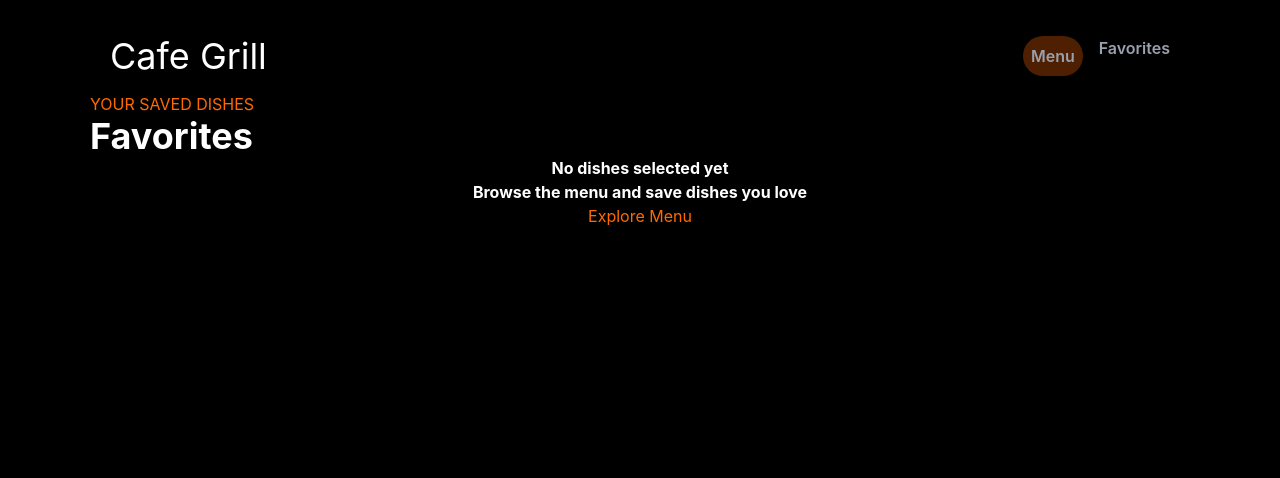
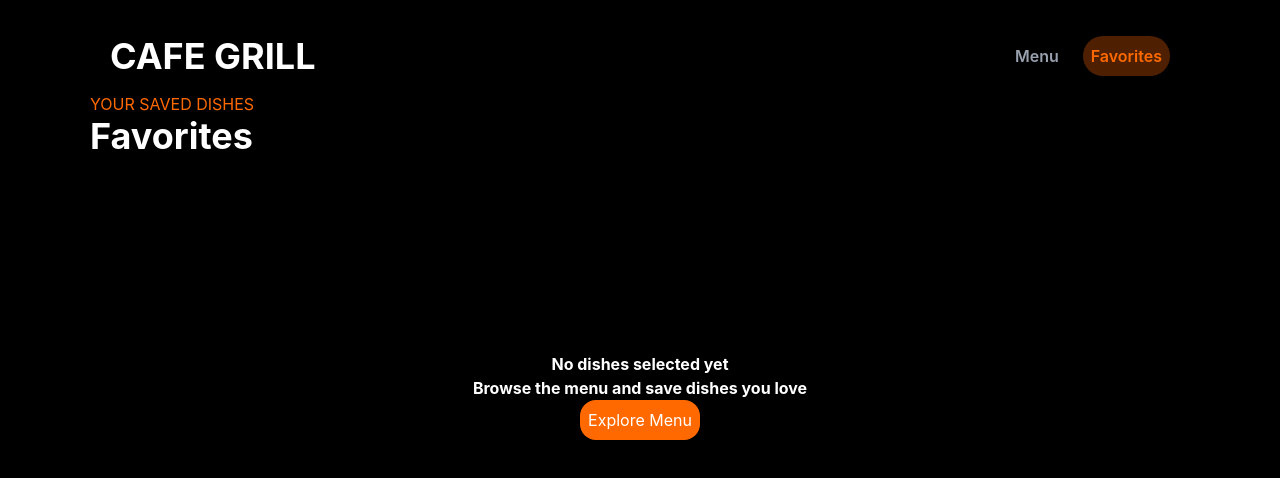
Before and after one commit to Muhammad-Umar60/Vue-Week3, a Vue app in the folder Food-Odering-App/: page /favorites in a window 1280 px wide. Shown: the top 478 px of the page. Built offline with nearby package versions, Linux system fonts and the light colour scheme.

Commit message:
do image optimization and other changes

```diff
--- a/Food-Odering-App/src/assets/main.css
+++ b/Food-Odering-App/src/assets/main.css
@@ -1,6 +1,19 @@
-@import "tailwindcss";
+@import 'tailwindcss';
 
-body{
-    padding:20px 90px ;
-    background: black;
+body {
+  padding: 20px 90px;
+  background: black;
 }
+
+@theme {
+  --animate-shimmer: shimmer 1.4s infinite;
+
+  @keyframes shimmer {
+    0% {
+      background-position: -400px 0;
+    }
+    100% {
+      background-position: 400px 0;
+    }
+  }
+}
--- a/Food-Odering-App/src/components/AppNavbar.vue
+++ b/Food-Odering-App/src/components/AppNavbar.vue
@@ -1,27 +1,41 @@
 <script setup>
 import { RouterLink } from 'vue-router'
 
-import { useFavoritesStore } from '@/stores/favorites';
-import { computed } from 'vue';
+import { useFavoritesStore } from '@/stores/favorites'
+import { computed } from 'vue'
 
 const favoritesStore = useFavoritesStore()
 
-const favCount = computed(()=>favoritesStore.items.length)
-
-
+const favCount = computed(() => favoritesStore.items.length)
 </script>
 
 <template>
   <nav class="p-4 flex bg-black items-center justify-between px-5">
-    <h1 class="text-4xl text-white">Cafe Grill</h1>
+    <h1 class="text-4xl text-white font-bold">
+      <RouterLink to="/"> CAFE GRILL </RouterLink>
+    </h1>
     <div>
-      <ul class="flex gap-4 text-gray-400 font-semibold">
-        <li class="cursor-pointer bg-orange-500/30 rounded-4xl p-2 hover:text-orange-500">
-          <RouterLink to="/"> Menu </RouterLink>
+      <ul class="flex gap-4 text-gray-400 font-semibold items-center">
+        <li>
+          <RouterLink
+            to="/"
+            class="cursor-pointer rounded-4xl p-2 hover:text-orange-500"
+            active-class="bg-orange-500/30 text-orange-500"
+            exact-active-class="bg-orange-500/30 text-orange-500"
+          >
+            Menu
+          </RouterLink>
         </li>
-        <li class="cursor-pointer hover:text-orange-500">
-          <RouterLink to="/favorites"> Favorites </RouterLink>
-          <span v-if="favCount>0">{{ favCount}}</span>
+
+        <li>
+          <RouterLink
+            to="/favorites"
+            class="cursor-pointer rounded-4xl p-2 hover:text-orange-500 flex items-center gap-1"
+            active-class="bg-orange-500/30 text-orange-500"
+          >
+            Favorites
+            <span v-if="favCount > 0">{{ favCount }}</span>
+          </RouterLink>
         </li>
       </ul>
     </div>
--- a/Food-Odering-App/src/components/ProductCard.vue
+++ b/Food-Odering-App/src/components/ProductCard.vue
@@ -1,9 +1,10 @@
 <script setup>
 import { RouterLink } from 'vue-router'
 import { useFavoritesStore } from '@/stores/favorites'
-import { computed } from 'vue'
+import { ref, computed } from 'vue'
 
 const favoritesStore = useFavoritesStore()
+const imageLoaded = ref(false)
 
 const props = defineProps({
   product: { type: Object, required: true },
@@ -14,14 +15,29 @@ const toggleFavorite = () => {
 }
 const isFav = computed(() => favoritesStore.isFavorite(props.product.id))
 
-defineEmits(['order'])
+const emit = defineEmits(['order'])
 </script>
 
 <template>
   <div class="text-white border border-white m-2 p-2">
     <div>
       <RouterLink :to="`/food/${product.id}`">
-        <img class="w-100 h-100 object-fill" :src="product.image" :alt="product.name" />
+        <div class="relative w-full h-48 bg-gray-700">
+          <div v-if="!imageLoaded" class="absolute inset-0 rounded-t-xl overflow-hidden">
+            <!--  shimmer  -->
+            <div  class="w-full h-full animate-shimmer bg-gradient-to-r from-gray-800 via-gray-600 to-gray-800 bg-[length:400px_100%]"/>
+          </div>
+          <img
+            class="w-full h-48 object-cover transition-opacity duration-300"
+            :class="imageLoaded ? 'opacity-100' : 'opacity-0'"
+            width="400"
+            height="192"
+            loading="lazy"
+            :src="product.image"
+            :alt="product.name"
+            @load="imageLoaded = true"
+          />
+        </div>
       </RouterLink>
     </div>
     <div>
@@ -40,7 +56,7 @@ defineEmits(['order'])
                 {{ isFav ? '♥' : '♡' }}
               </span>
             </button>
-            <button class="bg-amber-500 cursor-pointer" @click="$emit('order', product)">
+            <button class="bg-amber-500 cursor-pointer" @click="emit('order', product)">
               Order Now
             </button>
           </div>
@@ -48,6 +64,4 @@ defineEmits(['order'])
       </div>
     </div>
   </div>
-
-  <!-- <FavoritesView :product="product"> -->
 </template>
--- a/Food-Odering-App/src/components/ProductList.vue
+++ b/Food-Odering-App/src/components/ProductList.vue
@@ -4,12 +4,20 @@ import { useFetch } from '@/composables/useFetch'
 import BaseModal from './BaseModal.vue'
 import { computed, ref } from 'vue'
 import ProductPaginatoin from './ProductPagination.vue'
-// import FavoritesView from '@/views/FavoritesView.vue'
 
 const { data, loading, error } = useFetch('http://localhost:3000/products')
 
 const showModal = ref(false)
 const selectedMeal = ref(null)
+
+const openModal = (meal) => {
+  selectedMeal.value = meal
+  showModal.value = true
+}
+
+const confirmOrder = () => {
+  showModal.value = false
+}
 
 const totalItems = computed(() => {
   return data.value ? data.value.length : 0
@@ -28,22 +36,6 @@ const paginatedData = computed(() => {
   const start = (currentPage.value - 1) * itemsPerPage
   return data.value.slice(start, start + itemsPerPage)
 })
-
-// help in future if we scale const handlePage = (pageNo) => {
-//   currentPage.value = pageNo
-// }
-
-const openModal = (meal) => {
-  selectedMeal.value = meal
-  showModal.value = true
-}
-
-const confirmOrder = () => {
-  showModal.value = false
-}
-
-
-
 </script>
 
 <template>
@@ -63,7 +55,7 @@ const confirmOrder = () => {
     </template>
 
     <div v-if="selectedMeal">
-      <img :src="selectedMeal.image" class="w-full h-40 object-cover rounded mb-2" />
+      <img loading="lazy" :src="selectedMeal.image" class="w-full h-40 object-cover rounded mb-2" />
       <p>{{ selectedMeal.description }}</p>
       <p class="mt-2 font-semibold">Rs. {{ selectedMeal.price }}</p>
     </div>
@@ -74,7 +66,6 @@ const confirmOrder = () => {
     </template>
   </BaseModal>
 
-
   <ProductPaginatoin
     :totalPages="totalPages"
     :currentPage="currentPage"
--- a/Food-Odering-App/src/composables/useFetch.js
+++ b/Food-Odering-App/src/composables/useFetch.js
@@ -9,9 +9,9 @@ export function useFetch(url){
     const fetchData = async() =>{
         try{
             loading.value = true
+            // await new Promise (res => setTimeout(res,1000))
+
             const res = await fetch(url)
-
-            await new Promise (res => setTimeout(res,1500))
             if (!res.ok) {
                 throw new Error(`Error: ${res.status}`)
             }
@@ -19,7 +19,6 @@ export function useFetch(url){
         }
         catch(err){
            error.value = err.message || "Something went wrong"
-
         }
         finally{
             loading.value = false
--- a/Food-Odering-App/src/stores/favorites.js
+++ b/Food-Odering-App/src/stores/favorites.js
@@ -4,13 +4,9 @@ import { watch } from 'vue'
 
 export const useFavoritesStore = defineStore('favorites', () => {
 
-
-
   const items = ref([])
 
-  // ACTIONS
   const addItem = (product) => {
-    // prevent duplicates
     const exists = items.value.find(item => item.id === product.id)
     if (!exists) {
       items.value.push(product)
@@ -29,8 +25,8 @@ export const useFavoritesStore = defineStore('favorites', () => {
       addItem(product)
     }
   }
-watch(items, () => {
-  localStorage.setItem('favorites', JSON.stringify(items.value))
+watch(items, (newItems) => {
+  localStorage.setItem('favorites', JSON.stringify(newItems))
 }, { deep: true })
 
   // GETTERS
--- a/Food-Odering-App/src/views/FavoritesView.vue
+++ b/Food-Odering-App/src/views/FavoritesView.vue
@@ -14,10 +14,10 @@ const isEmpty = computed(() => favoritesStore.items.length === 0)
     <p class="text-orange-500">YOUR SAVED DISHES</p>
     <h1 class="text-4xl font-bold">Favorites</h1>
   </div>
-  <div class="flex flex-col justify-center items-center " v-if="isEmpty">
+  <div class="flex flex-col justify-center items-center min-h-[60vh] " v-if="isEmpty">
     <p class="text-white font-bold">No dishes selected yet</p>
     <p class="text-white font-bold">Browse the menu and save dishes you love</p>
-    <button class="text-orange-500">Explore Menu</button>
+    <button class="text-white rounded-2xl p-2 cursor-pointer bg-orange-500"><RouterLink to="/">Explore Menu</RouterLink></button>
   </div>
   <ul  v-else class="grid grid-cols-3">
     <li  class="w-78" v-for="item in favoritesStore.items" :key="item.id">
--- a/Food-Odering-App/src/views/HomeView.vue
+++ b/Food-Odering-App/src/views/HomeView.vue
@@ -1,30 +1,29 @@
 <script setup lang="ts">
 import ProductList from '@/components/ProductList.vue'
-import { useFavoritesStore } from '@/stores/favorites';
+import { useFavoritesStore } from '@/stores/favorites'
 
 const store = useFavoritesStore()
 store.loadFavorites()
 </script>
 
 <template>
-  <header class="text-orange-600 p-6">
-    <div class="bg-amber-600/15 flex justify-between  gap-5">
-      <div>
-
-        <p>Fresh & Hot, Delivered Fast</p>
-        <h1>
+  <header class=" p-6">
+    <div class="flex justify-between gap-5">
+      <div class=" flex flex-col font-bold gap-4 justify-center">
+        <h1 class="text-4xl">
+          <p class="text-orange-600">Fresh & Hot, Delivered Fast</p>
           <span class="text-white"> Whar are you </span>
           <br />
-          craving
+           <p class="text-orange-600">craving</p>
           <span class="text-white"> today? </span>
         </h1>
         <input
-        class="p-2 w-80 rounded-2xl border border-gray-500"
-        type="text"
-        placeholder="Search burgers, sushi, pasta..."
+          class="text-white p-2 w-80 rounded-2xl border mt-12 border-gray-500"
+          type="text"
+          placeholder="Search burgers, sushi, pasta..."
         />
       </div>
-      <img  class="h-40" src="../assets/logo.png" alt="">
+      <img loading="lazy" class="w-100 h-100" src="../assets/logo.png" alt="" />
     </div>
   </header>
   <main class="p-5">
--- a/Food-Odering-App/src/views/ProductDetailView.vue
+++ b/Food-Odering-App/src/views/ProductDetailView.vue
@@ -1,13 +1,16 @@
 <script setup>
 import { useFetch } from '@/composables/useFetch'
+import { RouterLink } from 'vue-router'
 
 import { useRoute } from 'vue-router'
+import { useFavoritesStore } from '@/stores/favorites'
 
+const favoritesStore = useFavoritesStore()
 const route = useRoute()
+
 const productId = route.params.id
 
 const { data, loading, error } = useFetch(`http://localhost:3000/products/${productId}`)
-
 </script>
 <template>
   <div class="text-white p-4">
@@ -19,7 +22,7 @@ const { data, loading, error } = useFetch(`http://localhost:3000/products/${prod
   <p class="text-red-600" v-else-if="error">{{ error }}</p>
 
   <div v-if="data" class="text-white flex justify-center gap-6">
-    <img class="h-105" :src="data.image" alt="" />
+    <img loading="lazy" class="w-100 object-cover h-100" :src="data.image" alt="" />
 
     <div class="flex flex-col gap-6">
       <div class="flex gap-3">
@@ -30,7 +33,9 @@ const { data, loading, error } = useFetch(`http://localhost:3000/products/${prod
       <p class="text-gray-400">{{ data.description }}</p>
       <div class="flex">
         <p>{{ data.price }}</p>
-        <button class="bg-orange-200 rounded-2xl">Save to Favorites</button>
+        <button @click="favoritesStore.toggleItem(data)" class="bg-orange-200 rounded-2xl">
+          {{ favoritesStore.isFavorite(data.id) ? '♥ Saved' : '♡ Save to Favorites' }}
+        </button>
         <button class="bg-orange-400 rounded-2xl">Order Now</button>
       </div>
     </div>
```
Also changed, not shown: Food-Odering-App/src/router/index.js (+4 -3 lines), Food-Odering-App/src/assets/logo.png.
